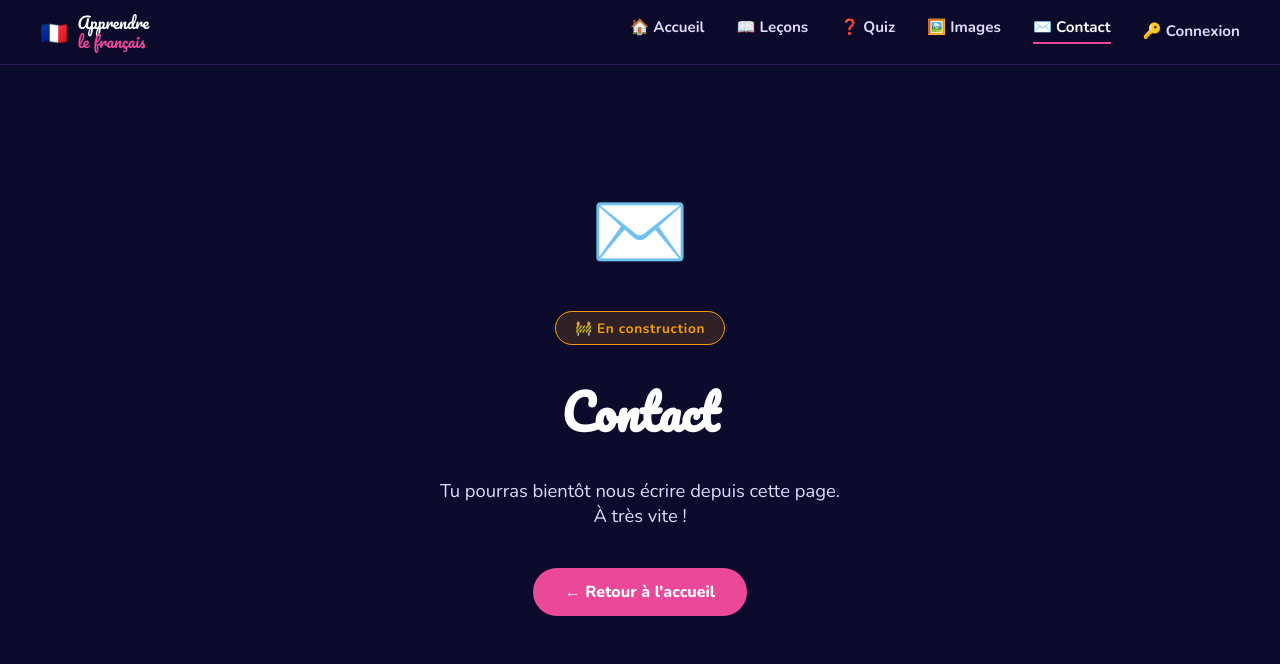
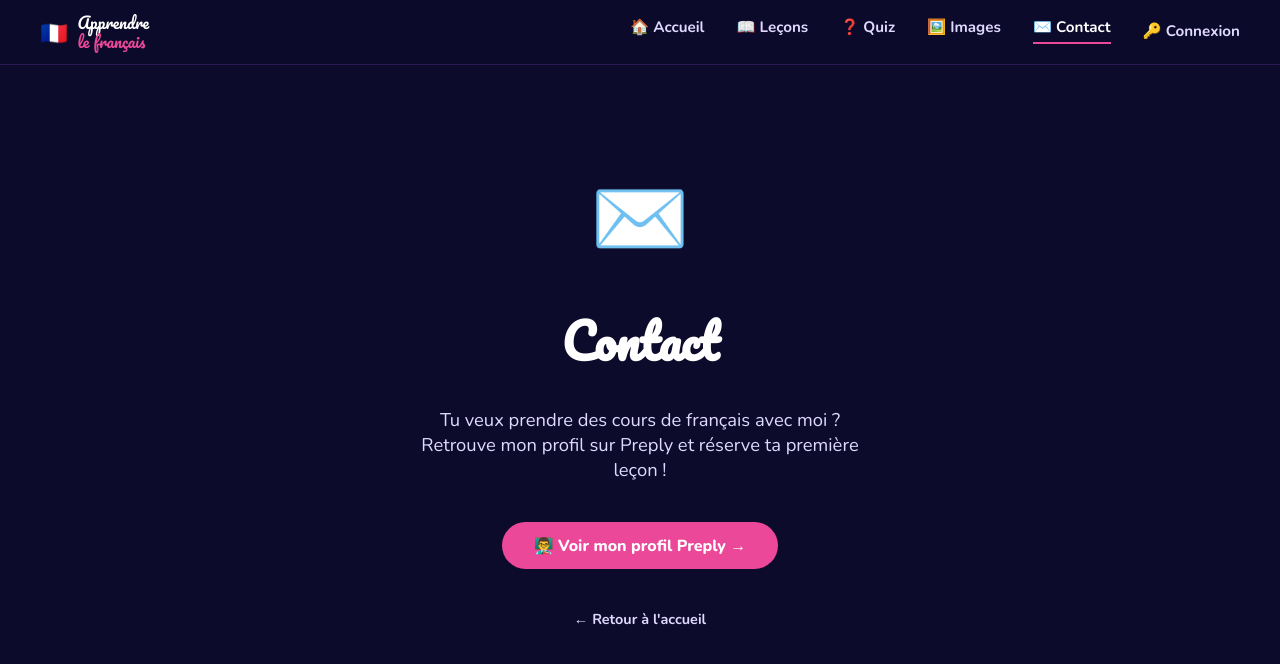
Before and after one commit to Kubots1/tuteuralex, a website: page contact.html in a window 1280 px wide. Drawn offline with nearby package versions, Linux system fonts and the light colour scheme.

Commit message:
Update contact.html

```diff
--- a/contact.html
+++ b/contact.html
@@ -25,24 +25,19 @@
     <button class="hamburger" onclick="toggleMenu()">☰</button>
   </nav>
 
-  <!-- =====================================================
-       ZONE CONTACT — Remplace ce bloc par ton formulaire !
-       ===================================================== -->
-  <main class="blank-page" id="contact-app">
+  <main class="blank-page">
     <div class="page-icon">✉️</div>
-    <span class="construction-badge">🚧 En construction</span>
     <h1>Contact</h1>
-    <p>Tu pourras bientôt nous écrire depuis cette page.<br>À très vite !</p>
-    <a href="index.html" class="back-btn">← Retour à l'accueil</a>
+    <p>Tu veux prendre des cours de français avec moi ?<br>Retrouve mon profil sur Preply et réserve ta première leçon !</p>
+    <a href="https://preply.in/ALEXANDRE6FR3561704410?ts=17814832" class="back-btn" target="_blank" rel="noopener">
+      👨‍🏫 Voir mon profil Preply →
+    </a>
+    <a href="index.html" class="auth-back" style="margin-top:1rem">← Retour à l'accueil</a>
   </main>
-  <!-- =====================================================
-       FIN ZONE CONTACT
-       ===================================================== -->
 
   <script src="https://cdn.jsdelivr.net/npm/@supabase/supabase-js@2"></script>
   <script src="js/config.js"></script>
   <script src="js/auth.js"></script>
   <script src="main.js"></script>
-  <!-- <script src="contact.js"></script> -->
 </body>
 </html>
```
